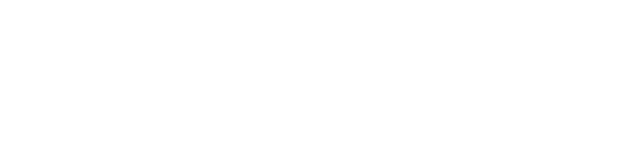
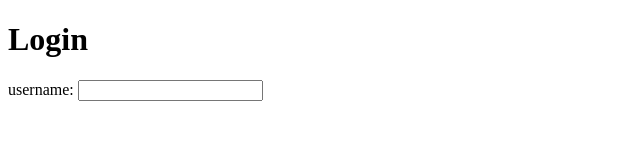
Before and after one commit to iamneo-production/ebabaefeced305677763bfdbccbfebeddone, a website: page public/index.html in a window 1280 px wide. Shown: the whole page, without its empty margins (0-640 px from the left). Drawn offline with Linux system fonts and the light colour scheme.

Commit message:
Backup Commit

```diff
--- a/public/index.html
+++ b/public/index.html
@@ -7,6 +7,12 @@
   <title>Validation</title>
 </head>
 <body>
-  <div class=""
+  <div class="login-container">
+    <h1>Login</h1>
+    <form id="login-form">
+      <label for="username">username:</label>
+      <input type="text"id ="username"
+    </form>
+  </div>
 </body>
 </html>
```
